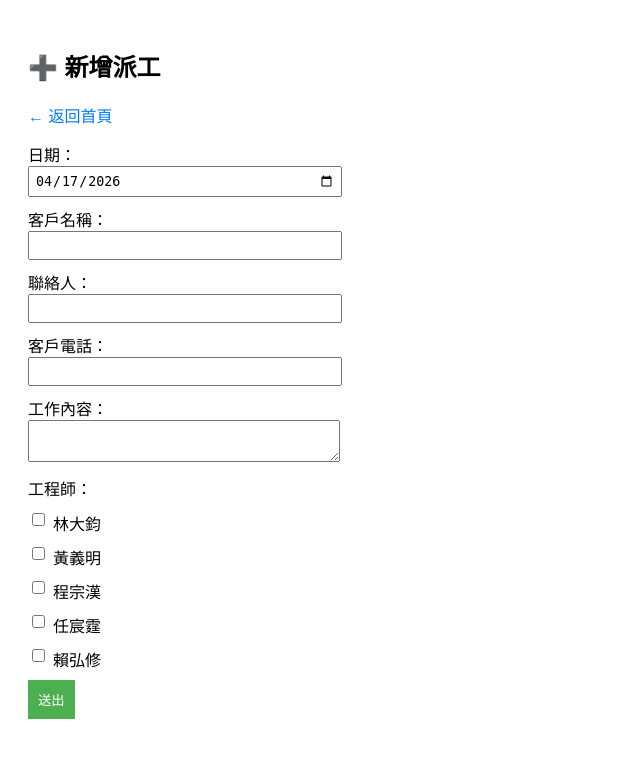
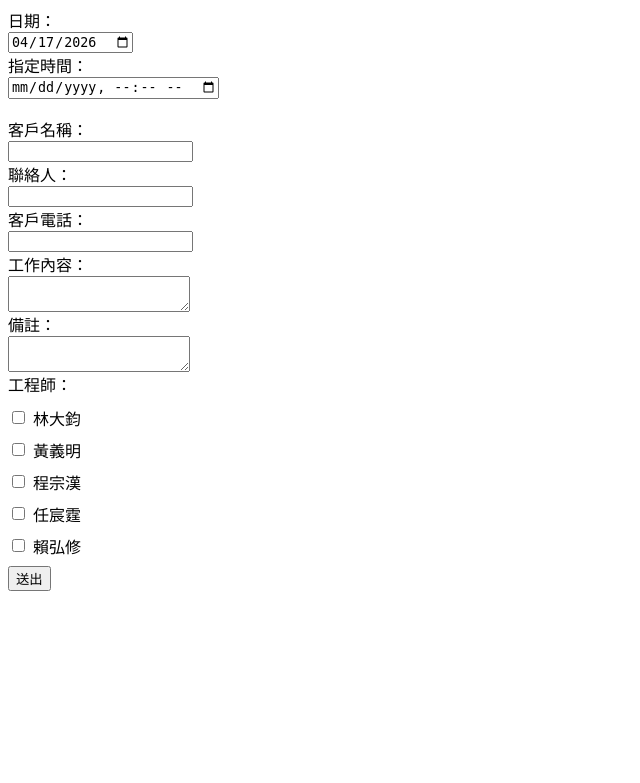
Before and after one commit to a90506-a11y/dispatch-system, a Django app: page /create/ in a window 1280 px wide. Shown: the top 783 px of the page, without its empty margins (0-640 px from the left). Run offline with Django 5.2, Linux system fonts and the light colour scheme; a user stored in the database is signed in; data comes from the database, SQL or seed files in the repository; both versions use the stored data as it was after the commit.

Commit message:
update edit page with time and note

```diff
--- a/dispatch/models.py
+++ b/dispatch/models.py
@@ -12,10 +12,12 @@ class Engineer(models.Model):
 
 class DispatchOrder(models.Model):
     date = models.DateField()
+    scheduled_time = models.DateTimeField(null=True, blank=True, verbose_name="指定時間")
     customer_name = models.CharField(max_length=100)
     contact_person = models.CharField(max_length=100, blank=True)
     customer_phone = models.CharField(max_length=20)
     description = models.TextField()
+    note = models.TextField(blank=True, null=True, verbose_name="備註")
     engineers = models.ManyToManyField(Engineer)
 
     def __str__(self):
--- a/dispatch/templates/dispatch/form.html
+++ b/dispatch/templates/dispatch/form.html
@@ -1,43 +1,11 @@
-<!DOCTYPE html>
-<html>
-<head>
-    <title>新增派工</title>
-    <style>
-        body { font-family: Arial; padding: 20px; }
-
-        input, textarea, select {
-            width: 300px;
-            margin-bottom: 10px;
-            padding: 5px;
-        }
-
-        button {
-            padding: 10px;
-            background: #4CAF50;
-            color: white;
-            border: none;
-        }
-
-        a {
-            display: inline-block;
-            margin-bottom: 15px;
-            text-decoration: none;
-            color: #007bff;
-        }
-    </style>
-</head>
-<body>
-
-<h2>➕ 新增派工</h2>
-
-<!-- 🔥 返回鍵 -->
-<a href="/">← 返回首頁</a>
-
 <form method="post">
     {% csrf_token %}
 
     日期：<br>
     <input type="date" name="date" value="{{ today }}"><br>
+
+    指定時間：<br>
+    <input type="datetime-local" name="scheduled_time"><br><br>
 
     客戶名稱：<br>
     <input type="text" name="customer_name"><br>
@@ -50,6 +18,9 @@
 
     工作內容：<br>
     <textarea name="description"></textarea><br>
+
+    備註：<br>
+    <textarea name="note"></textarea><br>
 
     工程師：<br>
 
@@ -65,6 +36,3 @@
 
     <button type="submit">送出</button>
 </form>
-
-</body>
-</html>
--- a/dispatch/views.py
+++ b/dispatch/views.py
@@ -79,6 +79,9 @@ def dispatch_create(request):
 
     if request.method == 'POST':
         date_value = request.POST.get('date')
+        scheduled_time = request.POST.get('scheduled_time')
+        note = request.POST.get('note')
+
         customer_name = request.POST.get('customer_name')
         contact_person = request.POST.get('contact_person')
         customer_phone = request.POST.get('customer_phone')
@@ -94,6 +97,8 @@ def dispatch_create(request):
 
         order = DispatchOrder.objects.create(
             date=date_value,
+            scheduled_time=scheduled_time if scheduled_time else None,
+            note=note,
             customer_name=customer_name,
             contact_person=contact_person,
             customer_phone=customer_phone,
@@ -111,7 +116,6 @@ def dispatch_create(request):
         'today': today
     })
 
-
 # ✏ 修改派工
 @login_required
 def dispatch_update(request, order_id):
@@ -120,6 +124,9 @@ def dispatch_update(request, order_id):
 
     if request.method == 'POST':
         order.date = request.POST.get('date')
+        order.scheduled_time = request.POST.get('scheduled_time') or None
+        order.note = request.POST.get('note')
+
         order.customer_name = request.POST.get('customer_name')
         order.contact_person = request.POST.get('contact_person')
         order.customer_phone = request.POST.get('customer_phone')
@@ -130,16 +137,11 @@ def dispatch_update(request, order_id):
 
         order.save()
         return redirect('/')
-    from datetime import date
-
-    today = date.today()
 
     return render(request, 'dispatch/dispatch_update.html', {
         'order': order,
         'engineers': engineers,
-        'today': today
     })
-
 
 # ❌ 刪除派工
 @login_required
```
Also changed, not shown: dispatch/templates/dispatch/dispatch_update.html (+9 -2 lines), db.sqlite3, dispatch/migrations/0006_dispatchorder_note_dispatchorder_scheduled_time.py (added). Lines whose indentation alone changed are shown as unchanged.
